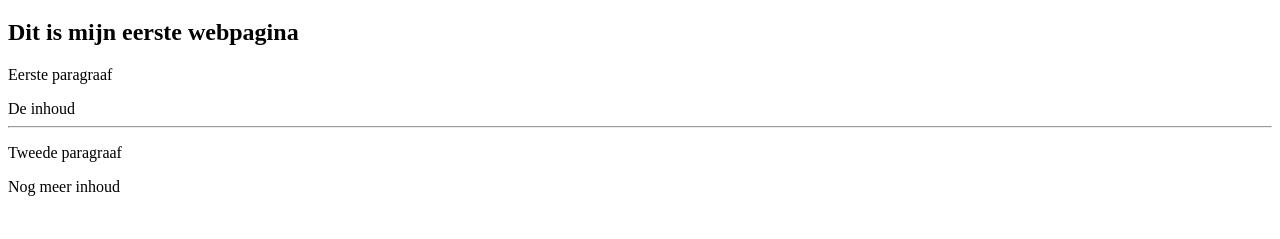
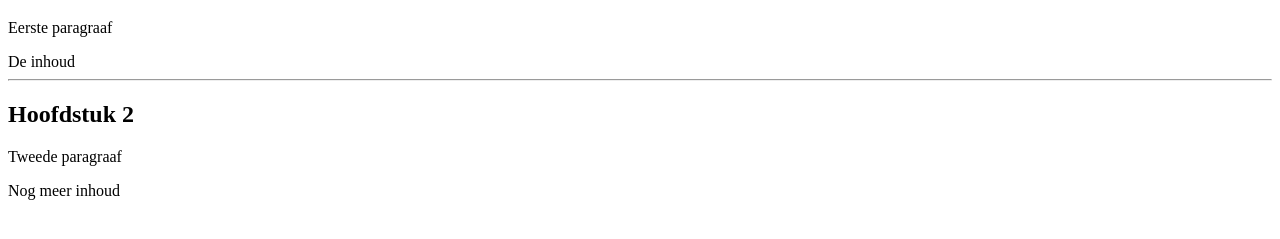
Before and after one commit to davidjfk/WincAcademy, a plain HTML site: page 01_opdr_eerste_html_pagina/index.html in a window 1280 px wide. Shown: the part 61-300 px from the top of the page. Drawn offline with Linux system fonts and the light colour scheme.

Commit message:
Add files via upload

```diff
--- a/01_opdr_eerste_html_pagina/index.html
+++ b/01_opdr_eerste_html_pagina/index.html
@@ -1,17 +1,19 @@
 <!DOCTYPE html>
 <html>
        <head>
-        <h1> WincAcademy </h1>
-        <h2> Dit is mijn eerste webpagina</h2>
          <title> opdr_01_eerste webpagina_David_Sneek </title>
        </head>
        <body>
+        <h1> WincAcademy </h1>
         <p>Eerste paragraaf</p>
+
            De inhoud
 
         <hr>
 
+        <h2> Hoofdstuk 2</h2>
         <p>Tweede paragraaf</p>
-           Nog meer inhoud
+
+        Nog meer inhoud
        </body>
 </html>
```
